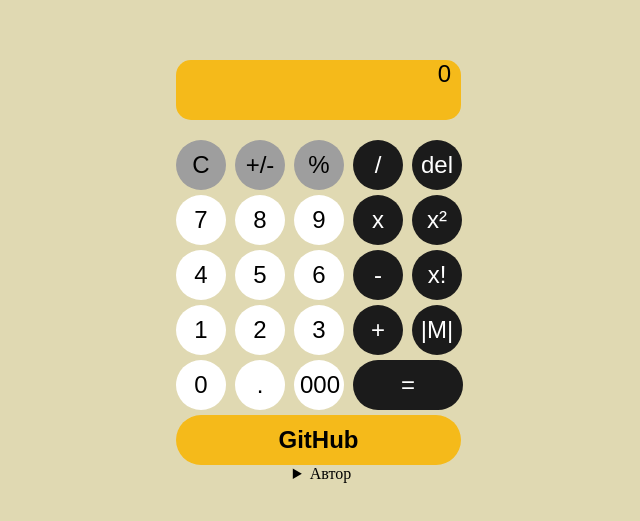
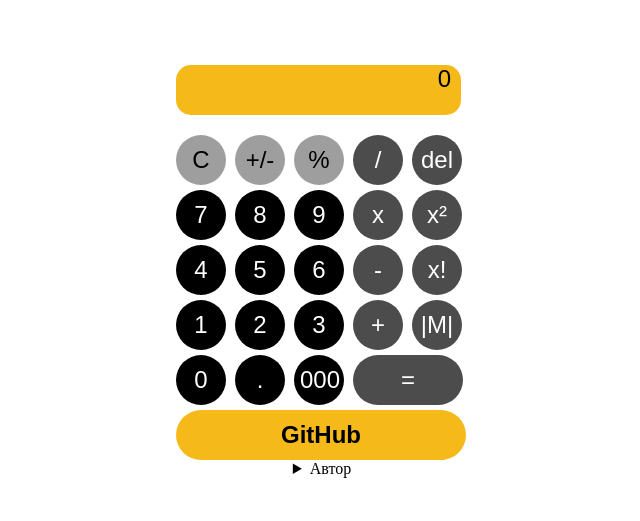
Before and after one commit to avers52/Recipes-for-automatic-coffee-preparation, a plain HTML site: page calculator.html in a window 1280 px wide. Shown: the part 129-650 px from the top of the page, without its empty margins (318-958 px from the left). Drawn offline with Linux system fonts and the light colour scheme.

Commit message:
поменял style как в лабе1

```diff
--- a/style.css
+++ b/style.css
@@ -6,8 +6,8 @@
   height: 50px;                /* задаем высоту кнопки */
   border-radius: 50%;          /* округляем кнопку */
   border: none;                /* отключаем обводку */
-  background: #ffffff;         /* кофейный цвет вместо серого */
-  color: rgb(0, 0, 0);                /* задаем белый цвет текста внутри кнопки */
+  background: #000000;         /* кофейный цвет вместо серого */
+  color: rgb(255, 255, 255);                /* задаем белый цвет текста внутри кнопки */
   font-size: 1.5rem;           /* увеличим размер шрифта */
   font-family: Arial, Helvetica, sans-serif; /* сменим шрифт */
   cursor: pointer;             /* при наведении на кнопку курсор будет изменен
@@ -17,7 +17,7 @@
 
 /* hover - это состояние элемента, когда на него наведен курсор */
 .my-btn:hover {
-  background: #8B4513;
+  background: #d6f71c;
 }
 
 /* active - это состояние активации элемента. В случае кнопки - нажатие на нее */
@@ -27,7 +27,7 @@
 
 /* селектор для кнопок первостепенных операций */
 .my-btn.primary {
-  background: #1b1b1b;
+  background: #4d4c4c;
   color: rgb(255, 255, 255);
 }
 
@@ -45,7 +45,8 @@
 
 /* селектор для кнопки GitHub */
 .my-btn.github {
-  width: 285px;
+  width: 290px;
+  max-width: 100%;
   border-radius: 30px;
   background: rgb(245, 186, 26);
   color: #000000;
@@ -58,7 +59,7 @@
 .result {
   border-radius: 15px;
   width: 275px;
-  height: 60px;
+  height: 50px;
   margin-bottom: 15px;         /* отступ снизу */
   padding-right: 10px;         /* выступ справа */
   background: rgb(245, 186, 26);
@@ -69,7 +70,7 @@
 }
 
 body {
-  background-color: #e0d9b2;
+  background-color: #ffffff;
   display: flex;
   justify-content: center;
   align-items: center;
```
